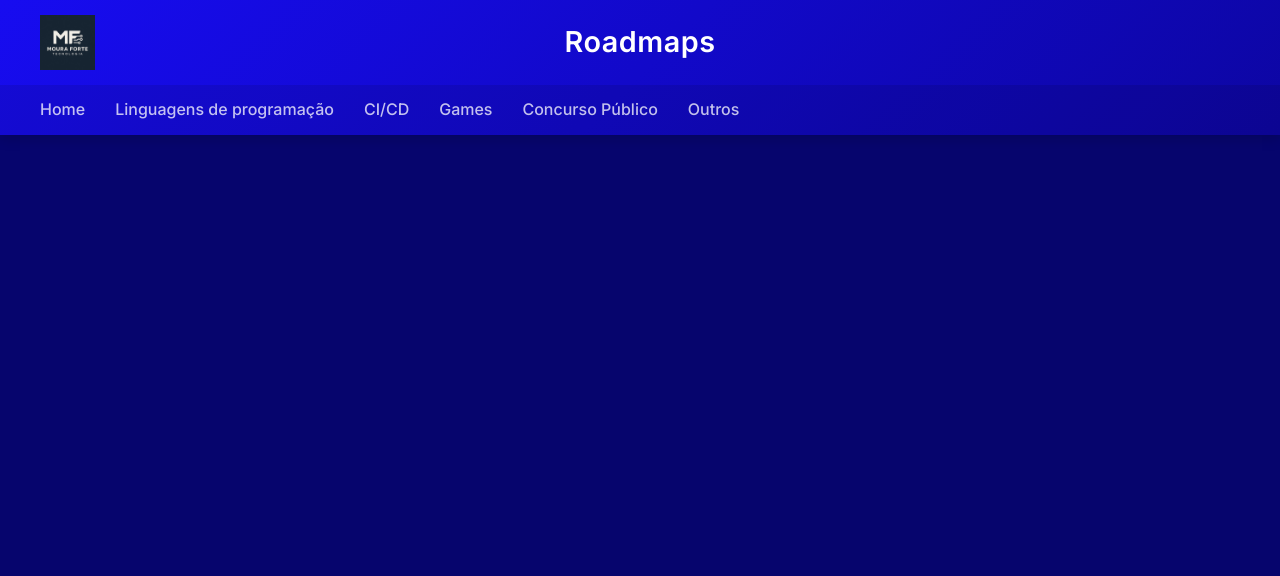
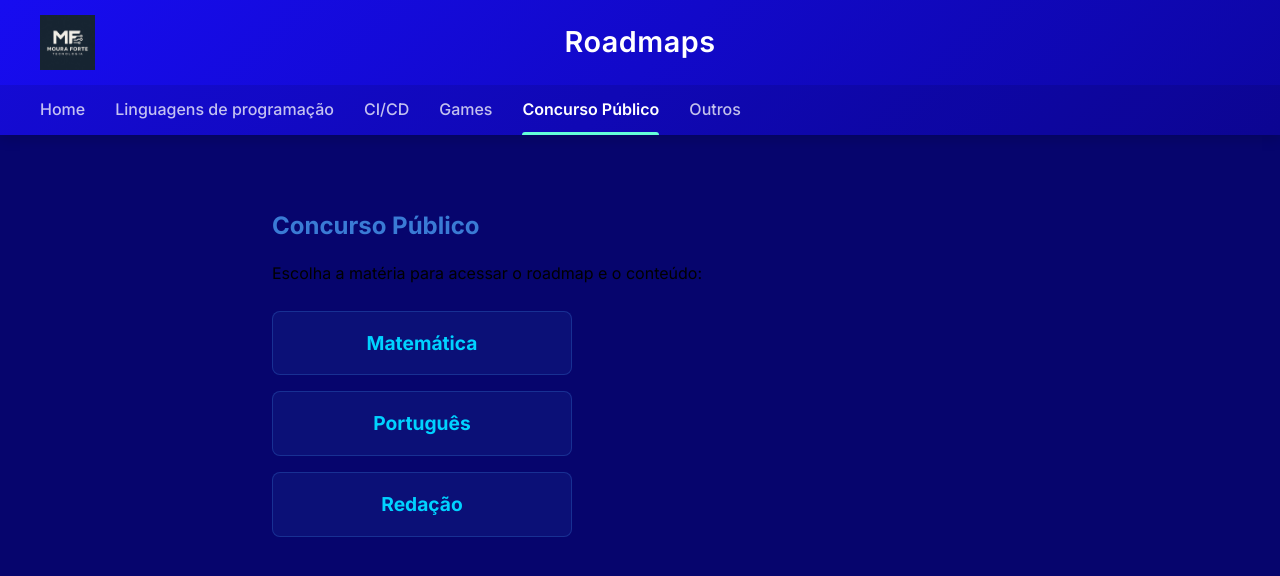
Before and after one commit to MatusMoura2/mf_corses, an Angular app: page /concursos in a window 1280 px wide. Before the commit this address led to /. Shown: the top 576 px of the page. Built offline with nearby package versions, Linux system fonts and the light colour scheme.

Commit message:
concurso publico

```diff
--- a/src/app/app.html
+++ b/src/app/app.html
@@ -14,7 +14,7 @@
       <a routerLink="/linguagens" routerLinkActive="active" class="tab">Linguagens de programação</a>
       <a href="#" class="tab" (click)="$event.preventDefault()">CI/CD</a>
       <a href="#" class="tab" (click)="$event.preventDefault()">Games</a>
-      <a href="#" class="tab" (click)="$event.preventDefault()">Concurso Público</a>
+      <a routerLink="/concursos" routerLinkActive="active" class="tab">Concurso Público</a>
       <a href="#" class="tab" (click)="$event.preventDefault()">Outros</a>
     </nav>
   </header>
--- a/src/app/app.routes.ts
+++ b/src/app/app.routes.ts
@@ -6,11 +6,13 @@
 
 import { LJava } from './components/l-java/l-java';
 import { LPython } from './components/l-python/l-python';
+import { ConcursoPublico } from './components/concurso-publico/concurso-publico';
 
 export const routes: Routes = [
   { path: 'dashboard', component: Dashboard },
   { path: 'linguagens', component: Linguagens },
   { path: 'l-java', component: LJava },
   { path: 'l-python', component: LPython },
+  { path: 'concursos', component: ConcursoPublico },
   { path: '', component: Home, pathMatch: 'full' }
 ];
--- /dev/null
+++ b/src/app/components/concurso-publico/concurso-publico.css
@@ -0,0 +1,46 @@
+.concurso-container {
+  max-width: 800px;
+  margin: 0 auto;
+  padding: 2rem;
+  line-height: 1.6;
+}
+
+.concurso-container h2 {
+  color: #3a7bd5;
+  margin-bottom: 1rem;
+}
+
+.concurso-container p {
+  margin-bottom: 1.5rem;
+  color: var(--text-secondary);
+}
+
+.concurso-container ul {
+  list-style-type: none;
+  padding: 0;
+  display: flex;
+  flex-direction: column;
+  gap: 1rem;
+}
+
+.concurso-container li a {
+  display: inline-block;
+  background: rgba(58, 123, 213, 0.1);
+  color: #00d2ff;
+  text-decoration: none;
+  padding: 1rem 2rem;
+  border-radius: 8px;
+  border: 1px solid rgba(58, 123, 213, 0.3);
+  font-size: 1.2rem;
+  font-weight: bold;
+  transition: all 0.3s ease;
+  width: 100%;
+  max-width: 300px;
+  text-align: center;
+}
+
+.concurso-container li a:hover {
+  background: rgba(58, 123, 213, 0.2);
+  transform: translateY(-2px);
+  box-shadow: 0 4px 10px rgba(0, 210, 255, 0.2);
+}
--- /dev/null
+++ b/src/app/components/concurso-publico/concurso-publico.html
@@ -0,0 +1,9 @@
+<div class="concurso-container">
+  <h2>Concurso Público</h2>
+  <p>Escolha a matéria para acessar o roadmap e o conteúdo:</p>
+  <ul>
+    <li><a href="#" (click)="$event.preventDefault()">Matemática</a></li>
+    <li><a href="#" (click)="$event.preventDefault()">Português</a></li>
+    <li><a href="#" (click)="$event.preventDefault()">Redação</a></li>
+  </ul>
+</div>
```
Also changed, not shown: src/app/components/concurso-publico/concurso-publico.ts (added, +10 -0 lines).
